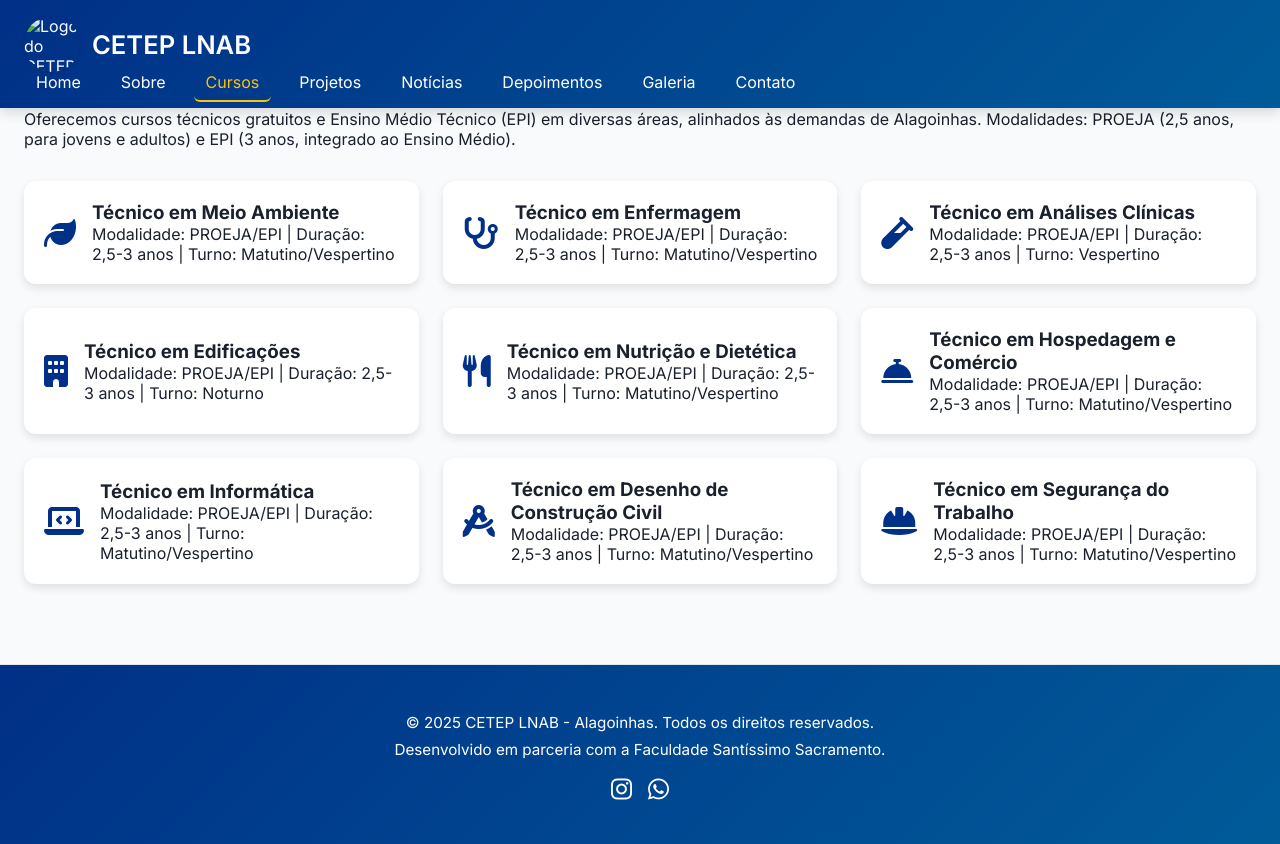
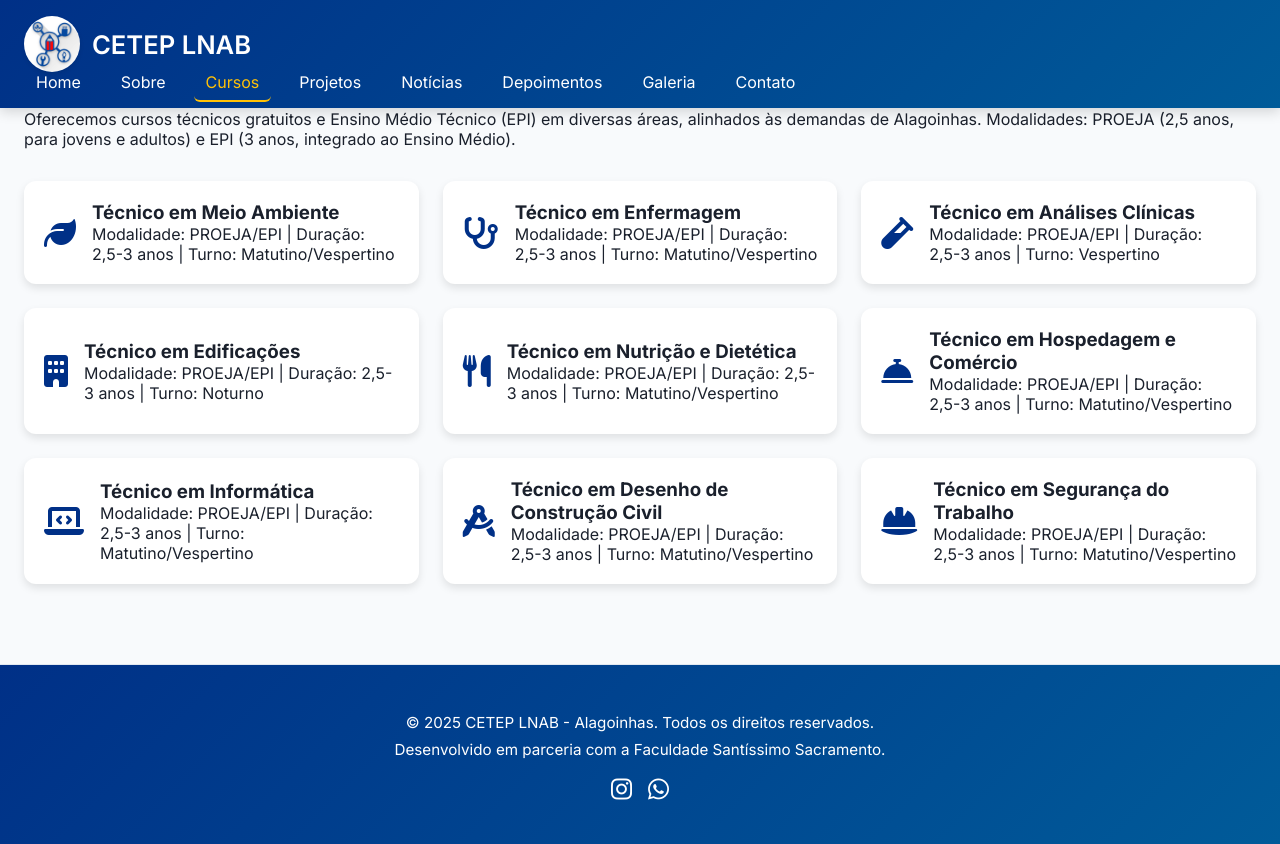
Before and after one commit to icaro44n/CETEPLNAB, a plain HTML site: page cursos.html in a window 1280 px wide. Drawn offline with Linux system fonts and the light colour scheme.

Commit message:
Update cursos.html

```diff
--- a/cursos.html
+++ b/cursos.html
@@ -18,7 +18,7 @@
   <header class="fixed-header">
     <div class="container">
       <div class="logo-container">
-        <img src="image/cetep.jpg" alt="Logo do CETEP LNAB" class="logo" />
+        <img src="imagens/cetep.jpg" alt="Logo do CETEP LNAB" class="logo" />
         <h1>CETEP LNAB</h1>
       </div>
       <nav aria-label="Navegação principal">
```
